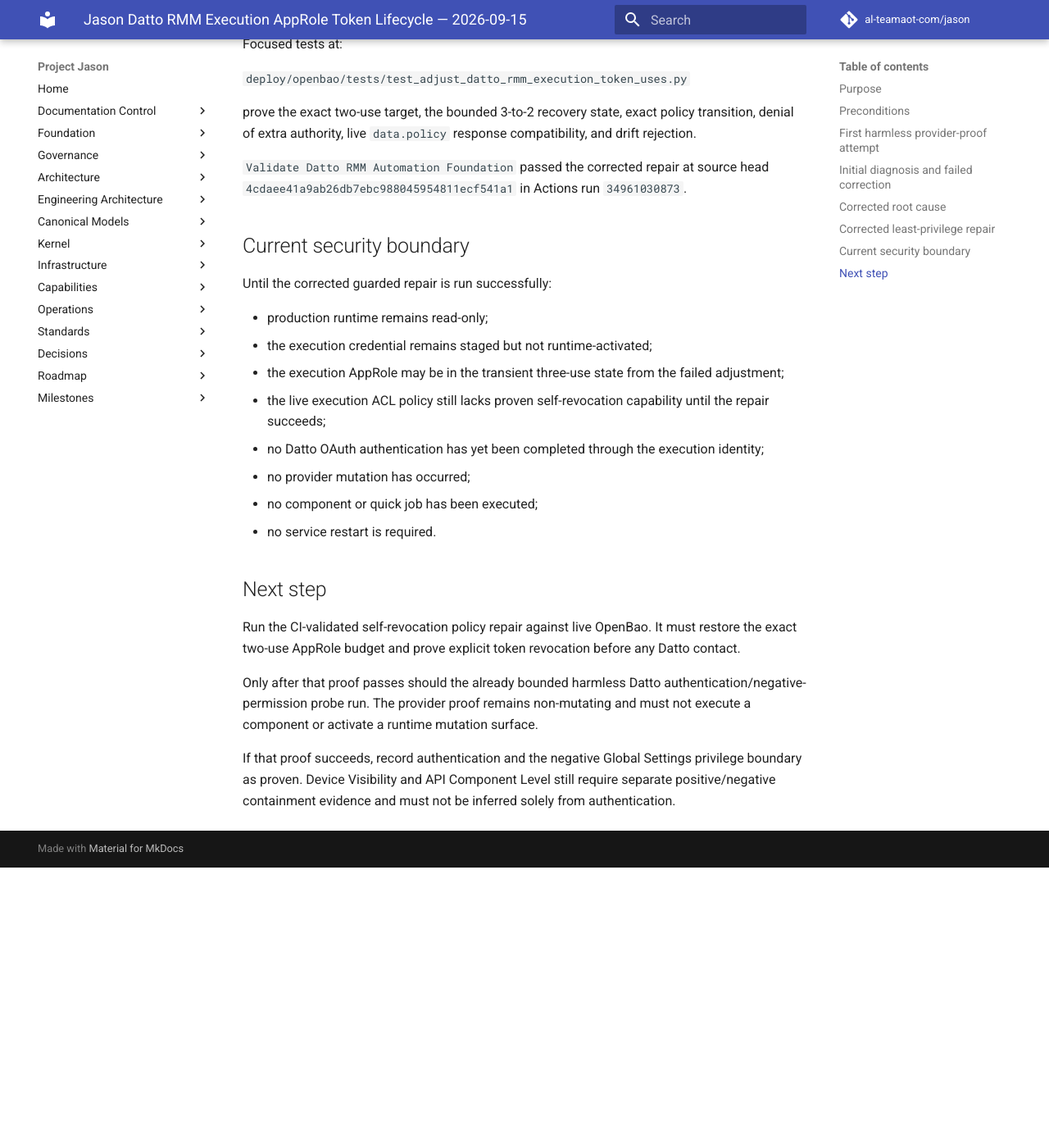
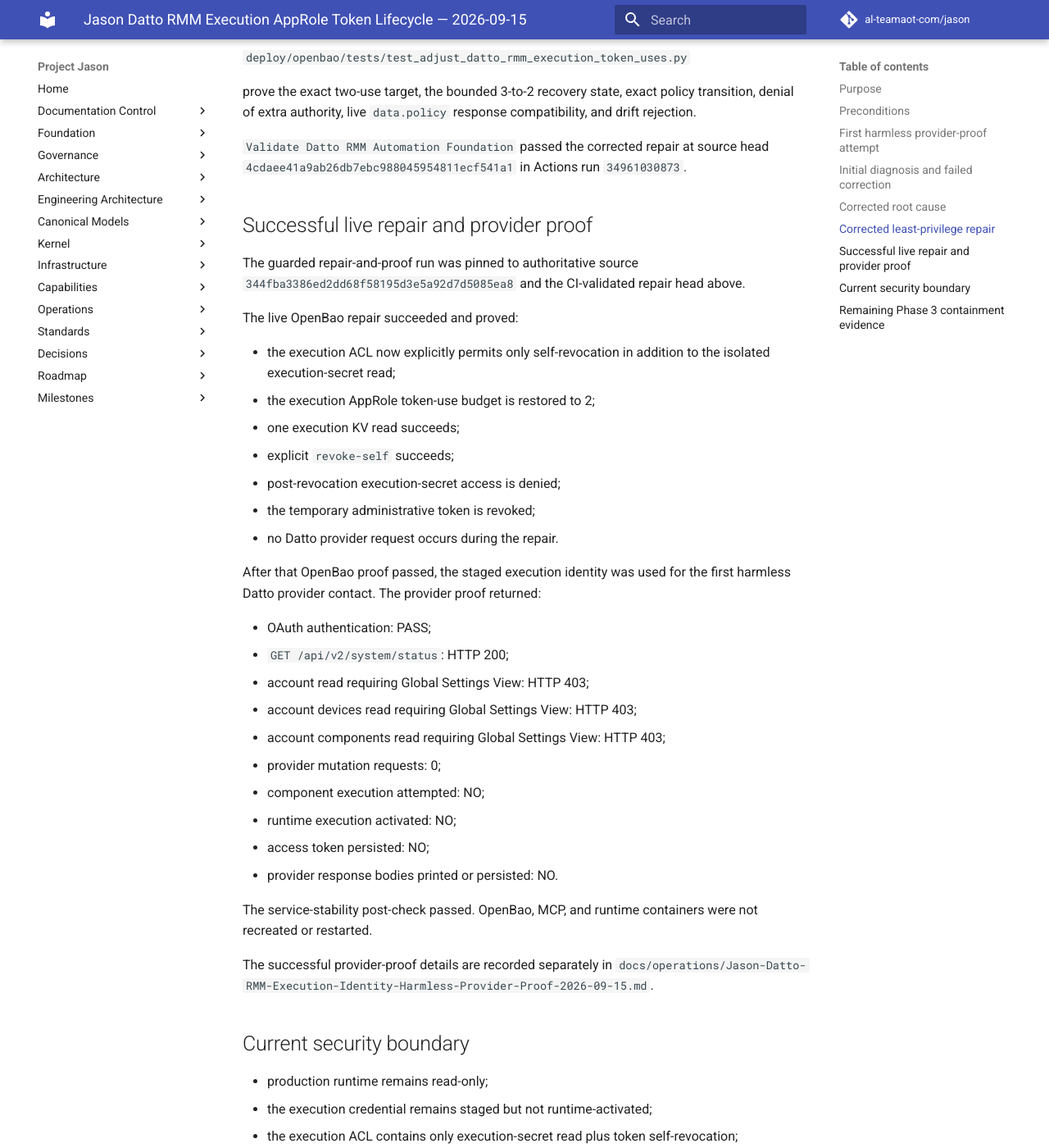
Before and after one commit to al-teamaot-com/jason, an MkDocs documentation site: the page built from docs/operations/Jason-Datto-RMM-Execution-AppRole-Token-Lifecycle-2026-09-15.md, in a window 1280 px wide and 1400 px high, scrolled down 3193 px. Shown: the whole window at 82% size. Built offline with MkDocs 1.6.1 and Material for MkDocs 9.7.7, drawn with Linux system fonts in a browser that asks for light colours; comment, search, counter and statistics services are not loaded; before the commit the page ends 4251 px from its top, so only the background shows below that; some of the changed text lies outside the part shown.

Commit message:
Record successful Datto self-revocation and auth proof

```diff
--- a/docs/operations/Jason-Datto-RMM-Execution-AppRole-Token-Lifecycle-2026-09-15.md
+++ b/docs/operations/Jason-Datto-RMM-Execution-AppRole-Token-Lifecycle-2026-09-15.md
@@ -2,7 +2,7 @@
 
 ## Purpose
 
-This record captures the first harmless provider-proof attempt after successful staging of the separate Datto RMM execution credential, the OpenBao self-revocation failure that stopped the proof before Datto contact, the initially incorrect token-use diagnosis, and the corrected least-privilege repair.
+This record captures the first harmless provider-proof attempt after successful staging of the separate Datto RMM execution credential, the OpenBao self-revocation failure that stopped the proof before Datto contact, the initially incorrect token-use diagnosis, the corrected least-privilege repair, and the successful live proof.
 
 No credential value, OpenBao token, Datto API key, Datto API secret, RoleID, SecretID, provider-native object ID, or raw provider response is recorded here.
 
@@ -60,7 +60,7 @@
 
 Because the token carries no default policy, the self-revocation endpoint must be explicitly authorized by the dedicated execution policy. The missing self-revocation capability, not the original two-use budget, caused the HTTP 403.
 
-OpenBao documents that a limited token's use count is decremented on each authenticated request. Therefore the approved two-use budget is sufficient for the intended lifecycle: one KV read plus one self-revocation request. The self-revocation request itself destroys the token.
+The approved two-use budget is sufficient for the intended lifecycle: one execution-credential read plus one explicit self-revocation request. The self-revocation request destroys the token.
 
 ## Corrected least-privilege repair
 
@@ -75,7 +75,7 @@
 
 `deploy/openbao/scripts/adjust-datto-rmm-execution-token-uses.py`
 
-has been corrected to:
+was corrected to:
 
 - accept only the exact legacy policy or the exact corrected policy;
 - reject any extra policy authority;
@@ -86,7 +86,7 @@
 - prove successful explicit `revoke-self`;
 - prove the revoked token can no longer read the execution secret;
 - update only the protected bootstrap metadata describing the corrected lifecycle;
-- avoid all Datto provider contact;
+- avoid all Datto provider contact during the OpenBao repair;
 - avoid runtime execution activation, provider-write activation, component execution, and service restart.
 
 Focused tests at:
@@ -97,23 +97,56 @@
 
 `Validate Datto RMM Automation Foundation` passed the corrected repair at source head `4cdaee41a9ab26db7ebc988045954811ecf541a1` in Actions run `34961030873`.
 
+## Successful live repair and provider proof
+
+The guarded repair-and-proof run was pinned to authoritative source `344fba3386ed2dd68f58195d3e5a92d7d5085ea8` and the CI-validated repair head above.
+
+The live OpenBao repair succeeded and proved:
+
+- the execution ACL now explicitly permits only self-revocation in addition to the isolated execution-secret read;
+- the execution AppRole token-use budget is restored to 2;
+- one execution KV read succeeds;
+- explicit `revoke-self` succeeds;
+- post-revocation execution-secret access is denied;
+- the temporary administrative token is revoked;
+- no Datto provider request occurs during the repair.
+
+After that OpenBao proof passed, the staged execution identity was used for the first harmless Datto provider contact. The provider proof returned:
+
+- OAuth authentication: PASS;
+- `GET /api/v2/system/status`: HTTP 200;
+- account read requiring Global Settings View: HTTP 403;
+- account devices read requiring Global Settings View: HTTP 403;
+- account components read requiring Global Settings View: HTTP 403;
+- provider mutation requests: 0;
+- component execution attempted: NO;
+- runtime execution activated: NO;
+- access token persisted: NO;
+- provider response bodies printed or persisted: NO.
+
+The service-stability post-check passed. OpenBao, MCP, and runtime containers were not recreated or restarted.
+
+The successful provider-proof details are recorded separately in `docs/operations/Jason-Datto-RMM-Execution-Identity-Harmless-Provider-Proof-2026-09-15.md`.
+
 ## Current security boundary
-
-Until the corrected guarded repair is run successfully:
 
 - production runtime remains read-only;
 - the execution credential remains staged but not runtime-activated;
-- the execution AppRole may be in the transient three-use state from the failed adjustment;
-- the live execution ACL policy still lacks proven self-revocation capability until the repair succeeds;
-- no Datto OAuth authentication has yet been completed through the execution identity;
+- the execution ACL contains only execution-secret read plus token self-revocation;
+- the execution AppRole is back at the approved two-use token budget;
+- Datto OAuth authentication through the execution identity is proven;
+- the execution identity is proven not to carry Global Settings View authority;
 - no provider mutation has occurred;
 - no component or quick job has been executed;
 - no service restart is required.
 
-## Next step
+## Remaining Phase 3 containment evidence
 
-Run the CI-validated self-revocation policy repair against live OpenBao. It must restore the exact two-use AppRole budget and prove explicit token revocation before any Datto contact.
+Two provider-side controls remain to be independently evidenced:
 
-Only after that proof passes should the already bounded harmless Datto authentication/negative-permission probe run. The provider proof remains non-mutating and must not execute a component or activate a runtime mutation surface.
+1. Device Visibility — prove a known in-scope endpoint is visible and a known out-of-scope endpoint is denied, using GET-only provider requests.
+2. API Component Level — prove the execution identity is limited to the intended pilot component set using non-mutating authoritative evidence.
 
-If that proof succeeds, record authentication and the negative Global Settings privilege boundary as proven. Device Visibility and API Component Level still require separate positive/negative containment evidence and must not be inferred solely from authentication.
+Neither control is inferred solely from OAuth success or the negative Global Settings proof.
+
+Separate explicit approval is still required before runtime execution activation or the first live component / quick job.
```
